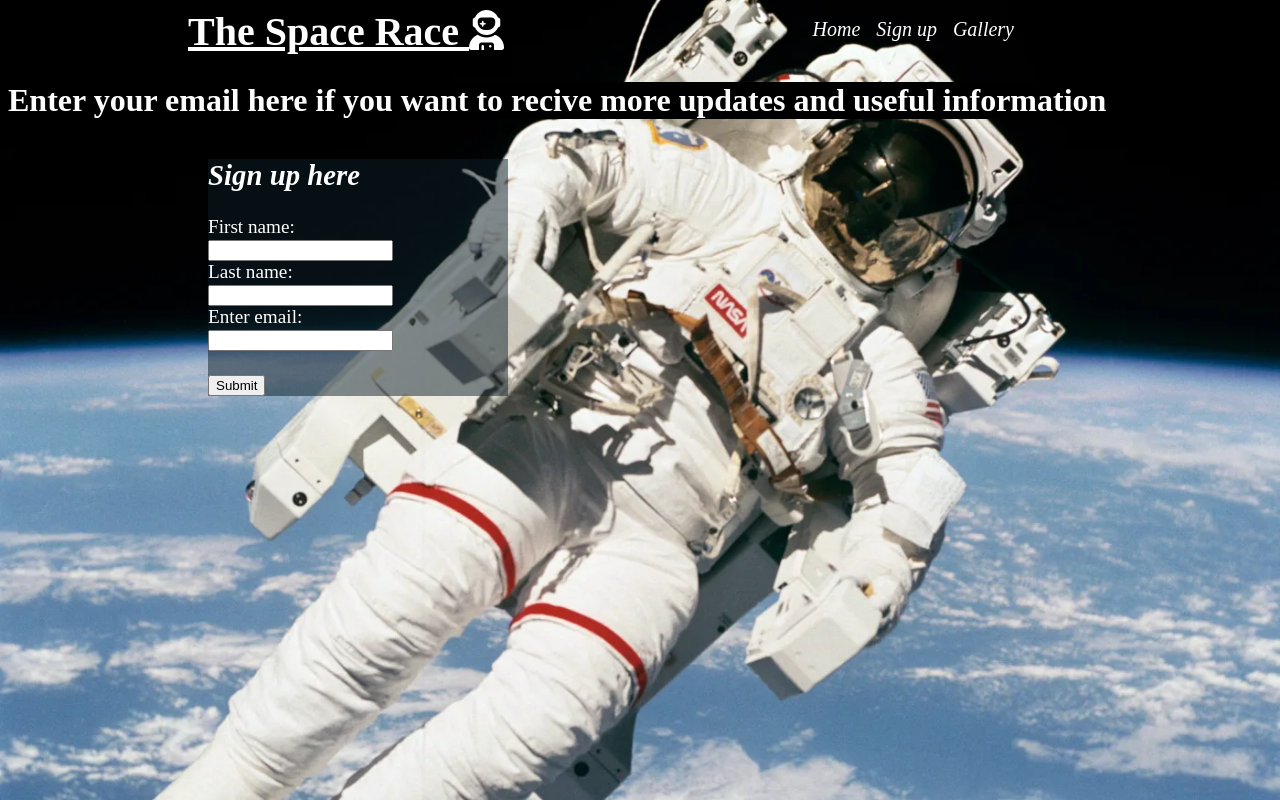
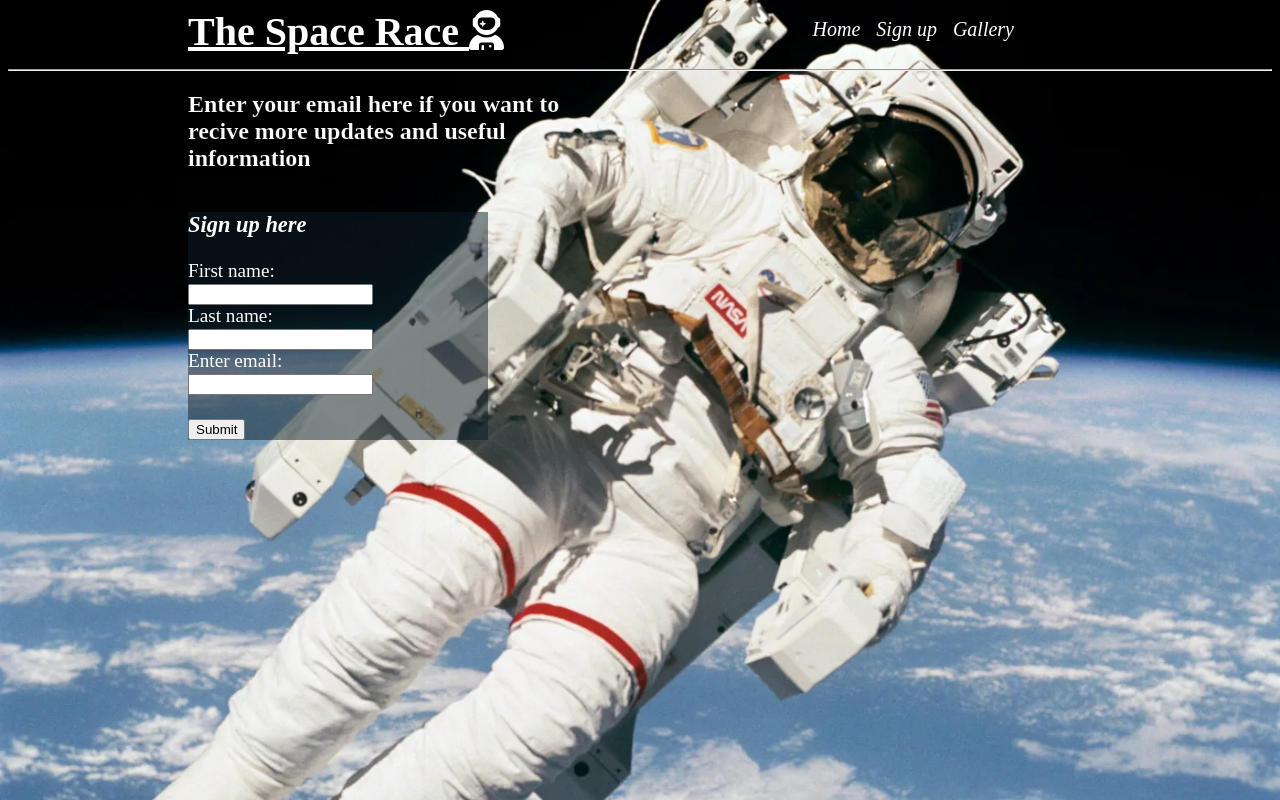
Before and after one commit to Briant-20/the-space-race, a plain HTML site: page sign-up.html in a window 1280 px wide. Drawn offline with Linux system fonts and the light colour scheme.

Commit message:
Add information text to first paragraph and style

```diff
--- a/assets/css/style.css
+++ b/assets/css/style.css
@@ -5,8 +5,7 @@ body{
     background-attachment: fixed;
     background-size: 100%;
 }
-a h1
-{
+a h1{
     font-size: 40px;
     color:black;
     text-decoration: underline;
@@ -17,7 +16,6 @@ header{
     justify-content: space-between;
     margin: 0;
 }
-
 a{
     text-decoration: none;
 }
@@ -46,12 +44,6 @@ a{
     height: 300px;
     width: 500px;
 }
-.top-information{
-}
-.left-information{
-}
-.right-information{
-}
 .information h2{
     font-size: 30px;
     font-style: italic;
@@ -59,8 +51,6 @@ a{
 .section-container{
     display: flex;
     justify-content: space-between;
-}
-.middle-section{
 }
 #moon-img{
     background:url(../images/moon.jpg) no-repeat center;
@@ -91,7 +81,6 @@ a{
     object-fit: cover;
     vertical-align: middle;
 }
-
 #form-header{
     font-style: italic;
 }
@@ -106,14 +95,23 @@ a{
     background-attachment: fixed;
     background-size: 100%;
 }
-#sign-up-body h1{
-    background-color: black;
+#sign-up-body h2{
+    width: 60%;
+    -webkit-text-stroke: .2px black;
 }
 
-@media screen and (min-width: 1000px) {
+.top-information{
+    width: 180%;
+}
+
+@media screen and (min-width: 900px) {
     #form-section{
         width: 300px;
-        margin: 40px 0 0 200px;}
+        margin: 40px 0 0 180px;}
+    #sign-up-body h2{
+        width: 30%;
+        margin-left: 180px;
+    }
     #right-1961{
         margin-top: 50px;
         margin-right: 280px;}
@@ -148,4 +146,7 @@ a{
     .middle-section{
         margin-top: 150px;
     }
+    .top-information{
+        width: 30%;
+    }
 }
--- a/sign-up.html
+++ b/sign-up.html
@@ -24,9 +24,10 @@
             </ul>
         </nav>
     </header>
-    <h1>Enter your email here if you want to recive more updates and useful information</h1>
+    <hr>
+    <h2>Enter your email here if you want to recive more updates and useful information</h2>
     <section id="form-section">
-        <h2 id="form-header">Sign up here</h2>
+        <h3 id="form-header">Sign up here</h3>
         <form>
         <label for="fname">First name:</label><br>
         <input type="text" id="fname" name="fname" required><br>
```
Also changed, not shown: gallery.html (+3 -2 lines), index.html (+4 -3 lines).
